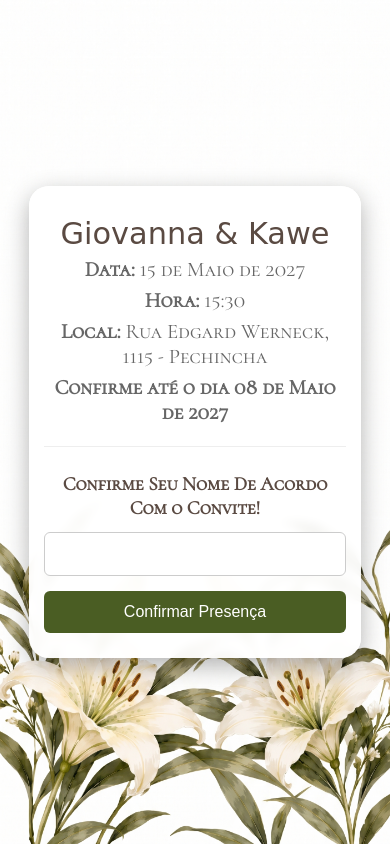
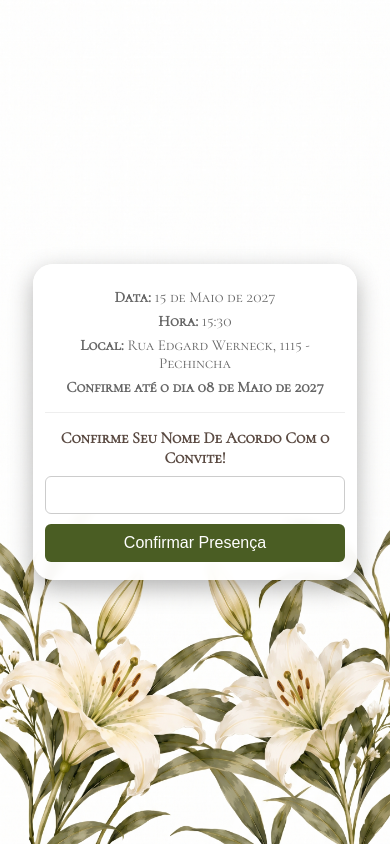
Before and after one commit to KaweAugusto/Site-de-Confirma-o, a PHP site: page / in a window 390 px wide. Run offline with PHP 8.4, Linux system fonts and the light colour scheme; some web fonts are replaced.

Commit message:
Update index.php

```diff
--- a/index.php
+++ b/index.php
@@ -210,19 +210,40 @@ if ($_SERVER["REQUEST_METHOD"] == "POST") {
         }
         .btn-voltar:hover { background-color: #4a5d23; color: white; }
 
-        /* Fundo e ajustes exclusivos para Telemóveis */
+        /* Classe para esconder elementos no telemóvel */
+        .desktop-only {
+            display: block;
+        }
+
+        /* Ajustes exclusivos para Telemóveis */
         @media (max-width: 600px) {
             body {
-                background-image: url("static/fundo-celular.jpg"); /* Nova imagem só para telemóvel */
+                background-image: url("static/fundo-celular.jpg");
                 background-size: cover;
                 background-position: center center;
             }
-            h1 {
-                font-size: 1.9em; /* Mantém os nomes em uma linha só */
+            .desktop-only {
+                display: none; /* Oculta o título Giovanna & Kawe no telemóvel */
             }
             .container {
-                padding: 25px 15px;
-                max-width: 92%;
+                padding: 18px 12px; /* Caixa bem mais compacta */
+                max-width: 90%;
+            }
+            .info {
+                font-size: 0.95em; /* Textos menores nas informações */
+                margin-bottom: 15px;
+                padding-bottom: 10px;
+            }
+            label {
+                font-size: 1em; /* Texto do campo de nome menor */
+                margin-bottom: 8px;
+            }
+            input[type="text"] {
+                padding: 9px;
+                margin-bottom: 10px;
+            }
+            button {
+                padding: 10px;
             }
         }
     </style>
@@ -230,7 +251,8 @@ if ($_SERVER["REQUEST_METHOD"] == "POST") {
 <body>
     <div class="container">
 
-        <h1>Giovanna & Kawe</h1>
+        <!-- Título visível apenas no Computador -->
+        <h1 class="desktop-only">Giovanna & Kawe</h1>
 
         <div class="info">
             <p><strong>Data:</strong> 15 de Maio de 2027</p>
```
